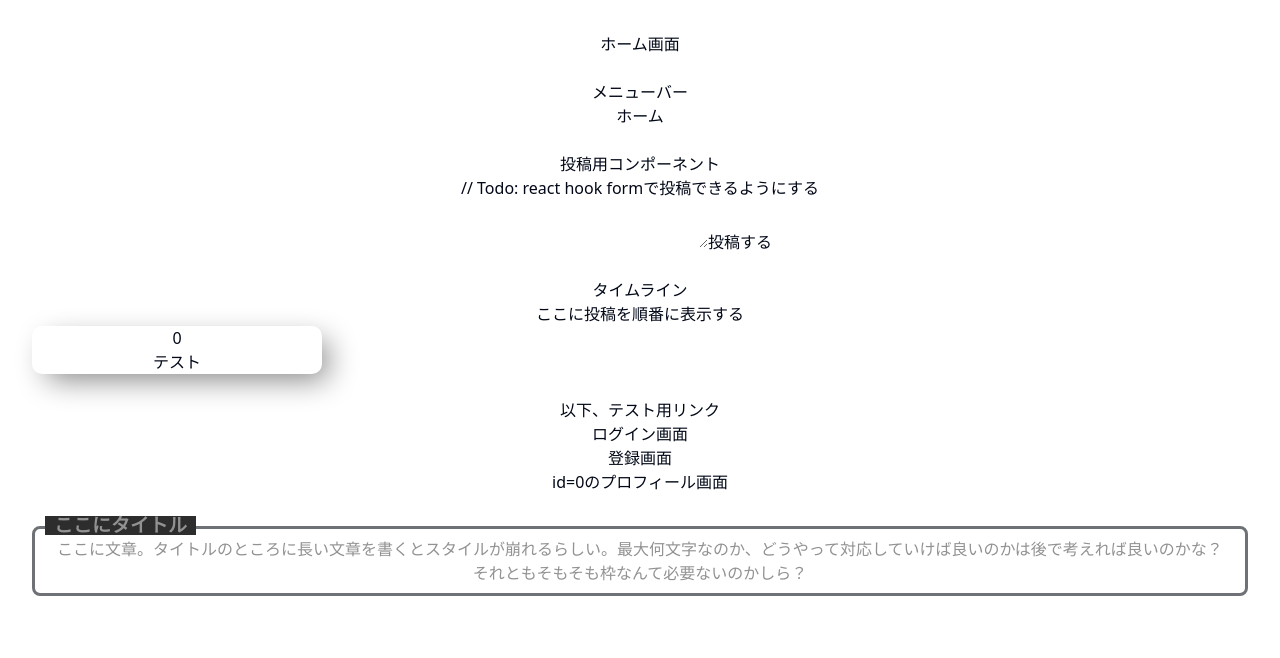
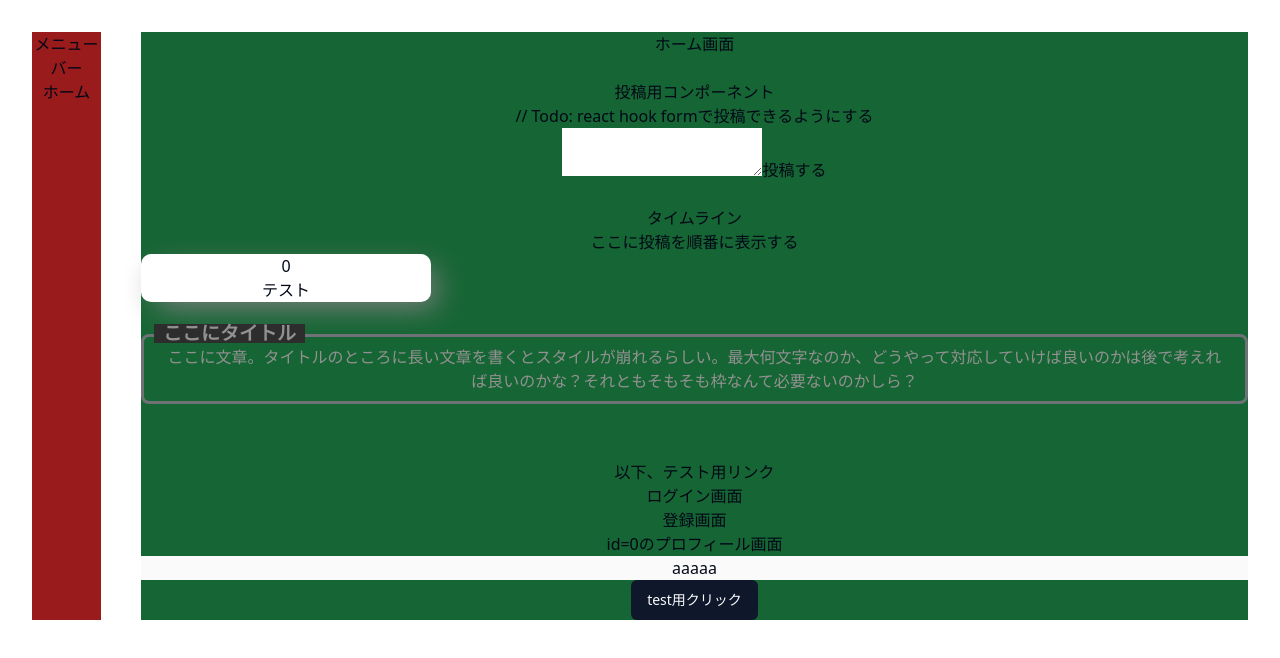
Before and after one commit to Rei1449/sns, a React (Vite) app in the folder frontend/: page / in a window 1280 px wide. Shown: the top 658 px of the page. Built offline with nearby package versions, Linux system fonts and the light colour scheme.

Commit message:
フロントのナビ場所を編集中

```diff
--- a/frontend/package.json
+++ b/frontend/package.json
@@ -11,6 +11,7 @@
   },
   "dependencies": {
     "@hookform/error-message": "^2.0.1",
+    "@radix-ui/react-slot": "^1.1.0",
     "class-variance-authority": "^0.7.0",
     "clsx": "^2.1.1",
     "lucide-react": "^0.395.0",
--- /dev/null
+++ b/frontend/src/components/ui/button.tsx
@@ -0,0 +1,56 @@
+import * as React from "react"
+import { Slot } from "@radix-ui/react-slot"
+import { cva, type VariantProps } from "class-variance-authority"
+
+import { cn } from "@/lib/utils"
+
+const buttonVariants = cva(
+  "inline-flex items-center justify-center whitespace-nowrap rounded-md text-sm font-medium ring-offset-white transition-colors focus-visible:outline-none focus-visible:ring-2 focus-visible:ring-slate-950 focus-visible:ring-offset-2 disabled:pointer-events-none disabled:opacity-50 dark:ring-offset-slate-950 dark:focus-visible:ring-slate-300",
+  {
+    variants: {
+      variant: {
+        default: "bg-slate-900 text-slate-50 hover:bg-slate-900/90 dark:bg-slate-50 dark:text-slate-900 dark:hover:bg-slate-50/90",
+        destructive:
+          "bg-red-500 text-slate-50 hover:bg-red-500/90 dark:bg-red-900 dark:text-slate-50 dark:hover:bg-red-900/90",
+        outline:
+          "border border-slate-200 bg-white hover:bg-slate-100 hover:text-slate-900 dark:border-slate-800 dark:bg-slate-950 dark:hover:bg-slate-800 dark:hover:text-slate-50",
+        secondary:
+          "bg-slate-100 text-slate-900 hover:bg-slate-100/80 dark:bg-slate-800 dark:text-slate-50 dark:hover:bg-slate-800/80",
+        ghost: "hover:bg-slate-100 hover:text-slate-900 dark:hover:bg-slate-800 dark:hover:text-slate-50",
+        link: "text-slate-900 underline-offset-4 hover:underline dark:text-slate-50",
+      },
+      size: {
+        default: "h-10 px-4 py-2",
+        sm: "h-9 rounded-md px-3",
+        lg: "h-11 rounded-md px-8",
+        icon: "h-10 w-10",
+      },
+    },
+    defaultVariants: {
+      variant: "default",
+      size: "default",
+    },
+  }
+)
+
+export interface ButtonProps
+  extends React.ButtonHTMLAttributes<HTMLButtonElement>,
+    VariantProps<typeof buttonVariants> {
+  asChild?: boolean
+}
+
+const Button = React.forwardRef<HTMLButtonElement, ButtonProps>(
+  ({ className, variant, size, asChild = false, ...props }, ref) => {
+    const Comp = asChild ? Slot : "button"
+    return (
+      <Comp
+        className={cn(buttonVariants({ variant, size, className }))}
+        ref={ref}
+        {...props}
+      />
+    )
+  }
+)
+Button.displayName = "Button"
+
+export { Button, buttonVariants }
--- a/frontend/src/home_and_profile/Home.tsx
+++ b/frontend/src/home_and_profile/Home.tsx
@@ -3,31 +3,43 @@ import CreatePost from './CreatePost.tsx';
 import './Home.css'
 import { Link } from 'react-router-dom';
 import MenuBar from './MenuBar.tsx';
+import { Button } from '@/components/ui/button.tsx';
 
 export default function Home() {
     return (
-        <div>
-            <h1> ホーム画面 </h1>
+        <div className='flex'>
+            <div className='bg-red-800 w-30 h-1000 text-center sticky'>
+                <h2 className='homeH2'>メニューバー</h2>
+                <MenuBar />
+            </div>
+            <div className="bg-green-800 w-70 h-1000 text-center ml-10">
+                <h1 className='homeH2'> ホーム画面 </h1>
                 <br/>
-            <p>メニューバー</p>
-            <MenuBar />
-            <br/>
-            <p> 投稿用コンポーネント </p>
+                <h2 className='homeH2'> 投稿用コンポーネント </h2>
                 <CreatePost />
                 <br/>
-            <p> タイムライン <br/>
-            ここに投稿を順番に表示する</p>
+                <h2 className='homeH2'> タイムライン </h2>
+                <p>ここに投稿を順番に表示する</p>
                 <Timeline />
+                <div className='box'>
+                    <span className='box-title'>ここにタイトル</span>
+                    <p>ここに文章。タイトルのところに長い文章を書くとスタイルが崩れるらしい。最大何文字なのか、どうやって対応していけば良いのかは後で考えれば良いのかな？それともそもそも枠なんて必要ないのかしら？</p>
+                </div>
+
                 <br/>
-            <p>以下、テスト用リンク</p>
+                <h2 className='homeH2'>以下、テスト用リンク</h2>
                 <Link to="/login">ログイン画面</Link> <br/>
                 <Link to="/register">登録画面</Link> <br/>
                 <Link to="/profile/0">id=0のプロフィール画面</Link>
 
-            <div className="box">
-                <span className="box-title">ここにタイトル</span>
-                <p>ここに文章。タイトルのところに長い文章を書くとスタイルが崩れるらしい。最大何文字なのか、どうやって対応していけば良いのかは後で考えれば良いのかな？それともそもそも枠なんて必要ないのかしら？</p>
+
+                <div className="bg-neutral-50 dark:bg-white">
+                    aaaaa
                 </div>
+                <Button>test用クリック</Button>
+            </div>
+
+
         </div>
 
 
```
Also changed, not shown: frontend/components.json, 1 other file (tests, documents, lock files or other folders). Lines whose indentation alone changed are shown as unchanged.
